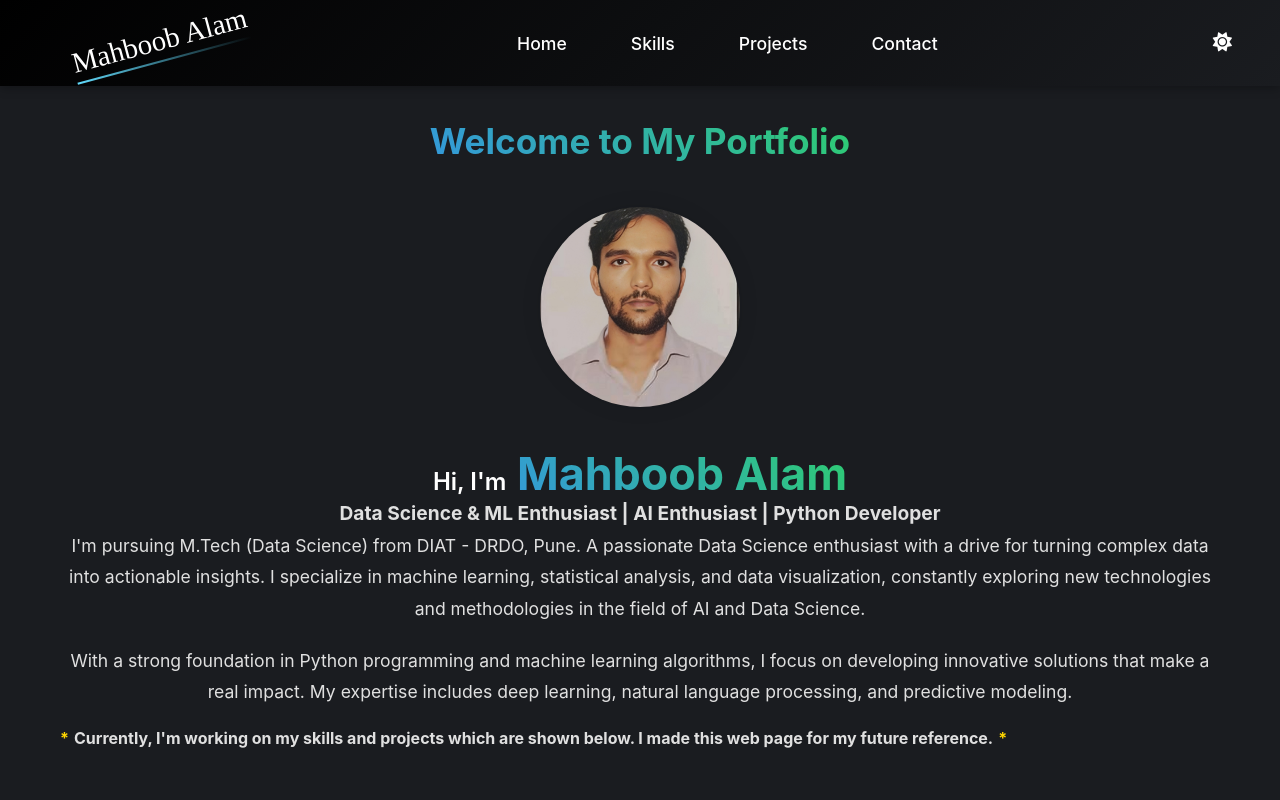
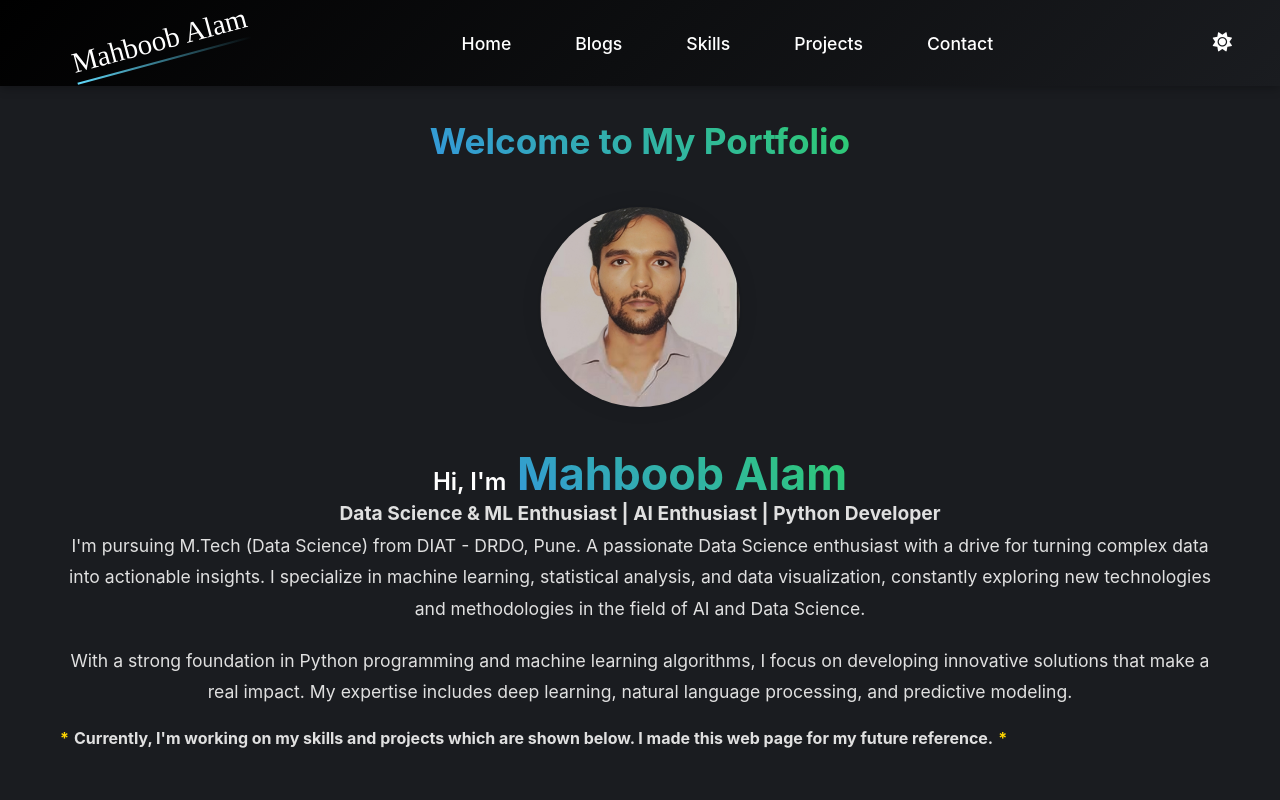
Before and after one commit to MahboobAlam0/portfolio, a React (Create React App) app: page / in a window 1280 px wide. Shown: the top 800 px of the page. Built offline with nearby package versions, Linux system fonts and the light colour scheme.

Commit message:
Update Header.js

```diff
--- a/src/components/Header.js
+++ b/src/components/Header.js
@@ -20,6 +20,7 @@ const Header = () => {
                     </button>
                     <ul className={`nav-links ${isMenuOpen ? 'active' : ''}`}>
                         <li><a href="#about">Home</a></li>
+                        <li><a href="/https://insightlog.netlify.app/">Blogs</a></li>
                         <li><a href="#skills">Skills</a></li>
                         <li><a href="#projects">Projects</a></li>
                         <li><a href="#contact">Contact</a></li>
```
